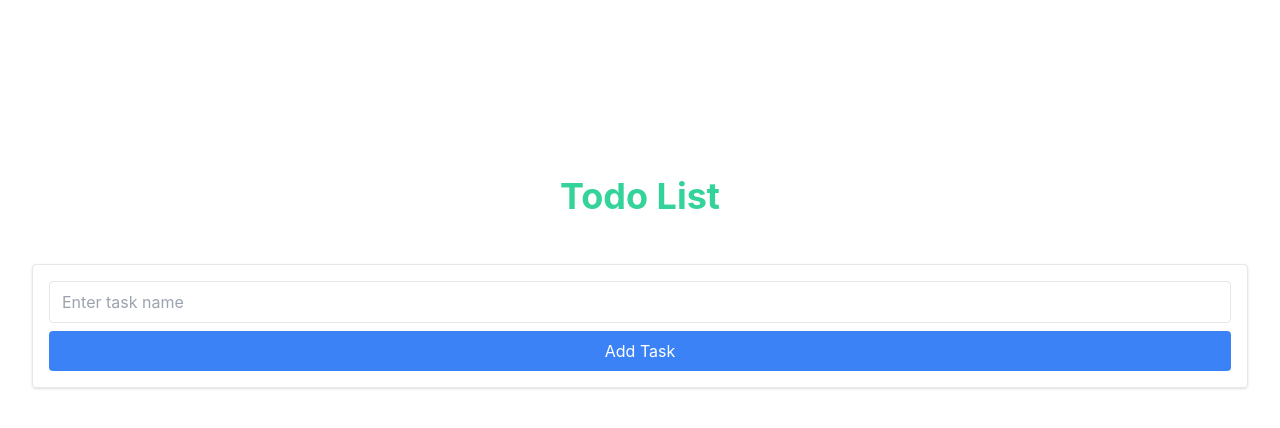
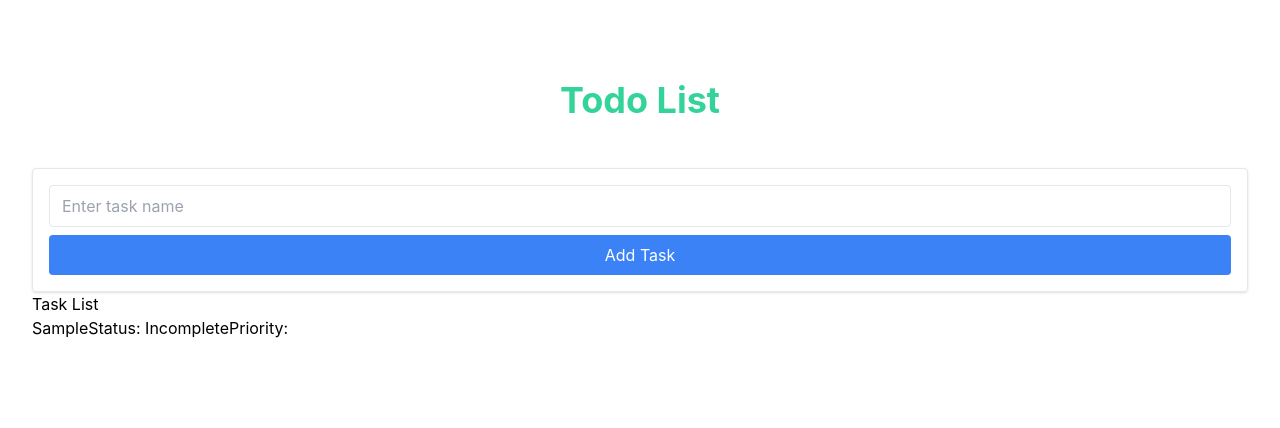
Before and after one commit to sinha45/to-do-list, a React (Create React App) app: page / in a window 1280 px wide. Both pictures are taken after typing "Sample" into the empty fields and a click on the button "Add Task". Shown: the top 428 px of the page. Built offline with nearby package versions, Linux system fonts and the light colour scheme.

Commit message:
Display Task List

```diff
--- a/src/App.js
+++ b/src/App.js
@@ -1,21 +1,22 @@
-import React, { useState } from 'react';
-import TaskForm from './components/TaskForm';
+import React, { useState } from "react";
+import TaskForm from "./components/TaskForm";
+import TaskList from "./components/TaskList";
 
 const App = () => {
   const [tasks, setTasks] = useState([]);
 
-  // Function to add a new task
   const handleAddTask = (newTask) => {
     setTasks([...tasks, newTask]);
   };
 
   return (
+    <div className="container mx-auto p-8">
+      <h1 className="text-4xl font-bold mb-12 mt-12 text-center text-emerald-400">
+        Todo List
+      </h1>
 
-      <div className="container mx-auto p-8">
-      <h1 className="text-4xl font-bold mb-12 mt-36 text-center text-emerald-400">Todo List</h1>
-
-      {/* Task Form component for adding new tasks */}
       <TaskForm onAddTask={handleAddTask} />
+      <TaskList tasks={tasks} />
     </div>
   );
 };
--- /dev/null
+++ b/src/components/TaskList.js
@@ -0,0 +1,21 @@
+
+import React from 'react';
+
+const TaskList = ({ tasks }) => {
+  return (
+    <div>
+      <h2>Task List</h2>
+      <ul>
+        {tasks.map(task => (
+          <li key={task.id}>
+            <span>{task.name}</span>
+            <span>Status: {task.completed ? 'Completed' : 'Incomplete'}</span>
+            <span>Priority: {task.priority}</span>
+          </li>
+        ))}
+      </ul>
+    </div>
+  );
+};
+
+export default TaskList;
```
Also changed, not shown: steps.txt (renamed from src/steps.txt).
